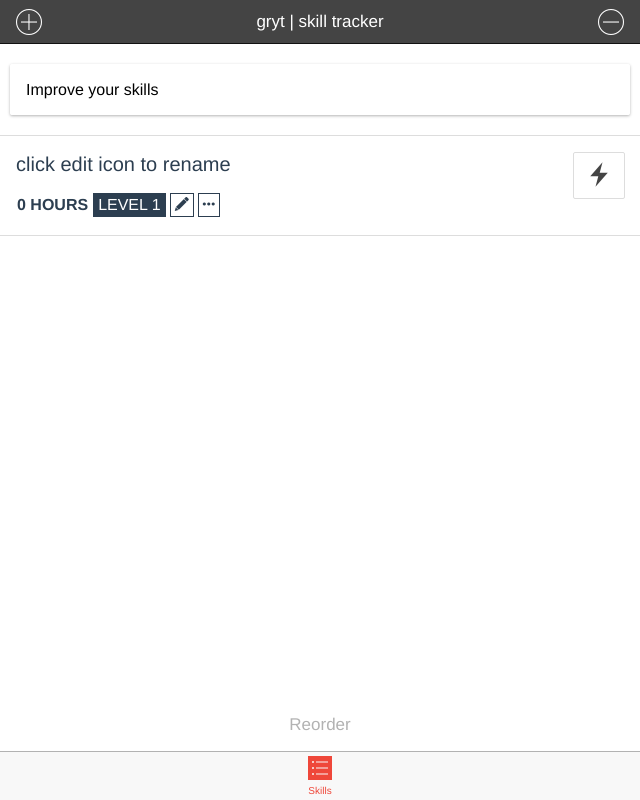
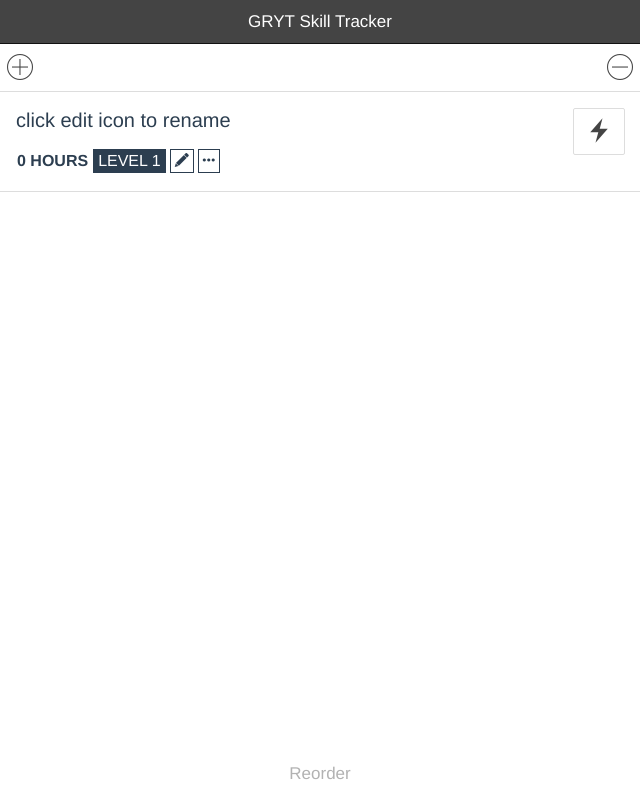
Before and after one commit to nafeu/gryt-skill-tracker, an Electron app: page index.html at #!/tab/dash in a window 640 px wide. Drawn offline with Linux system fonts and the light colour scheme; files whose address does not match are found by name.

Commit message:
Simplify app ui styling

```diff
--- a/css/style.css
+++ b/css/style.css
@@ -1,4 +1,8 @@
 /* Empty. Add your own CSS if you like */
+body {
+  -webkit-app-region: drag
+}
+
 .fade-in-out {
   transition: 300ms ease all;
   -webkit-transition: 300ms ease all;
@@ -16,3 +20,12 @@
 .bottom-bar {
     transition: 300ms ease all;
 }
+
+.align-right {
+  float: right;
+}
+
+ion-header-bar {
+  -webkit-user-select: none;
+  -webkit-app-region: drag;
+}
--- a/main.js
+++ b/main.js
@@ -9,7 +9,7 @@
 let win
 
 function createWindow () {
-  win = new BrowserWindow({width: 640, height: 700})
+  win = new BrowserWindow({width: 640, height: 700, titleBarStyle: 'hiddenInset'})
 
   win.loadURL(url.format({
     pathname: path.join(__dirname, 'index.html'),
--- a/templates/tab-skills.html
+++ b/templates/tab-skills.html
@@ -1,23 +1,18 @@
-<ion-view view-title="gryt | skill tracker">
+<ion-view view-title="GRYT Skill Tracker">
 
 <ion-nav-buttons side="left">
-    <button class="button button-icon icon ion-ios-plus-outline"
-    ng-click="data.showReorder = false; resetNewSkillVals(); openModal()">
-    </button>
 </ion-nav-buttons>
 <ion-nav-buttons side="right">
-    <button class="button button-icon icon ion-ios-minus{{data.deleteBtn}}"
-        ng-click="hideDetails(); data.showDelete = !data.showDelete; data.showReorder = false; data.reorderBtn = !data.reorderBtn; toggleDeleteBtn();">
-    </button>
 </ion-nav-buttons>
 
 <ion-content>
 
-<div class="list card">
-    <div class="item">
-        <h2>Improve your skills</h2>
-    </div>
-</div>
+<button class="button button-icon icon ion-ios-plus-outline"
+ng-click="data.showReorder = false; resetNewSkillVals(); openModal()">
+</button>
+<button class="button button-icon icon ion-ios-minus{{data.deleteBtn}} align-right"
+    ng-click="hideDetails(); data.showDelete = !data.showDelete; data.showReorder = false; data.reorderBtn = !data.reorderBtn; toggleDeleteBtn();">
+</button>
 
 <form ng-submit="closeKeyboard()">
 <input style="display: none;" type="submit">
@@ -105,7 +100,7 @@
         <!-- sub item section -->
         <div>
 
-            <ul class="fade-in-out" style="font-size: 12px;" ng-show="item.showdetails">
+            <ul style="font-size: 12px;" ng-show="item.showdetails">
                 <div style="height: 1px; margin-left: -100px; width: 300%; background: #DDDDDD; margin-top: 18px;"></div>
                 <li ng-repeat="subitem in item.subcat" style="white-space: initial; padding-bottom: 0px; color: {{item.gen_progress + item.init_progress|progColor}}; margin-top: 10px;">
                     <span ng-show="!subitem.edit" style="font-size: 16px;">{{subitem.name}}</span>
--- a/templates/tabs.html
+++ b/templates/tabs.html
@@ -3,14 +3,5 @@
 Each tab's child <ion-nav-view> directive will have its own
 navigation history that also transitions its views in and out.
 -->
-<ion-tabs class="tabs-icon-top tabs-color-active-assertive">
-
-  <!-- Skills Tab -->
-  <ion-tab title="Skills" icon-off="ion-ios-list-outline" icon-on="ion-ios-list" href="#/tab/dash">
-
-    <ion-nav-view name="tab-dash">
-    </ion-nav-view>
-
-  </ion-tab>
-
-</ion-tabs>
+<ion-nav-view name="tab-dash">
+</ion-nav-view>
```
